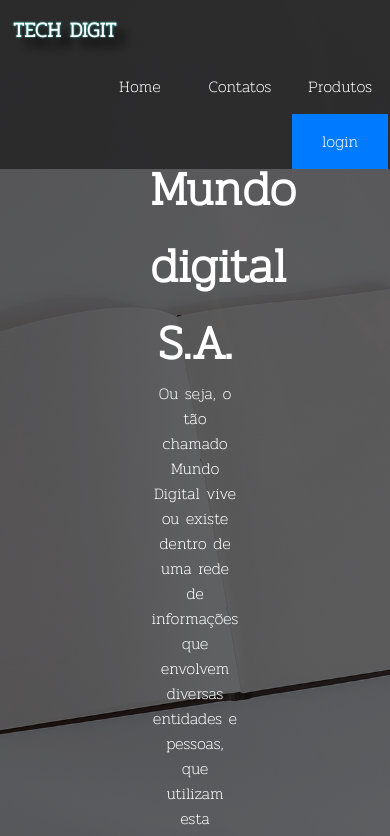
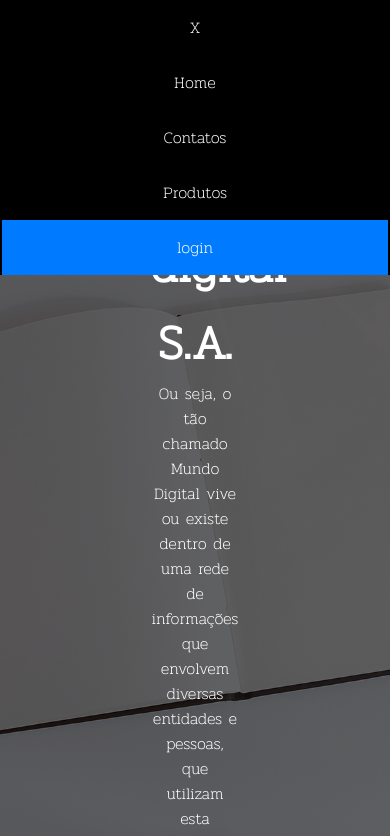
Before and after one commit to celsobastos/webdev-10042021, a plain HTML site: page index.html in a window 390 px wide. Shown: the top 836 px of the page. Drawn offline with Linux system fonts and the light colour scheme; a web font is replaced by a local one.

Commit message:
Responsivedade

```diff
--- a/css/style-icons.css
+++ b/css/style-icons.css
@@ -17,3 +17,7 @@
 .icon-new::after{
     content: "\e89e";
 }
+
+.icon-sandwhitch::after {
+    content: "\e5d2";
+}
--- a/css/style.css
+++ b/css/style.css
@@ -71,6 +71,30 @@ html {
   text-decoration: none;
   text-shadow: 10px 10px 8px #000000, 0 0 2px #48fff0;
 }
+
+.nav .bar-links-icon button{
+  width: 50px;
+  font-size: 2rem;
+}
+
+@media screen and (max-width: 768px) {
+  .bar-links{
+    position: fixed;
+    width: 100%;
+    background-color: black;
+    left: 0;
+  }
+  .bar-links ul{
+    display: flex;
+    flex-direction: column;
+    padding: 0;
+  }
+  .bar-links ul li{
+    width: 100%;
+    text-align: center;
+  }
+}
+
 
 /*
 .nav ul li {
--- a/index.html
+++ b/index.html
@@ -16,13 +16,17 @@
 <body>
 
     <nav class="nav">
-        <div class="container">
+        <div class="container-responsive">
             <div class="bar-main">
                 <div class="logo-company">
                     <a href="#">Tech Digit</a>
                 </div>
+                <div class="bar-links-icon" id="icon-sandwitch">
+                    <button class="icon-sandwhitch"></button>
+                </div>
                 <div class="bar-links">
                     <ul>
+                        <li class="close-bar-links-sandwhitch"><a href="#">X</a></li>
                         <li><a href="#">Home</a></li>
                         <li><a href="#">Contatos</a></li>
                         <li><a href="#">Produtos</a></li>
```
